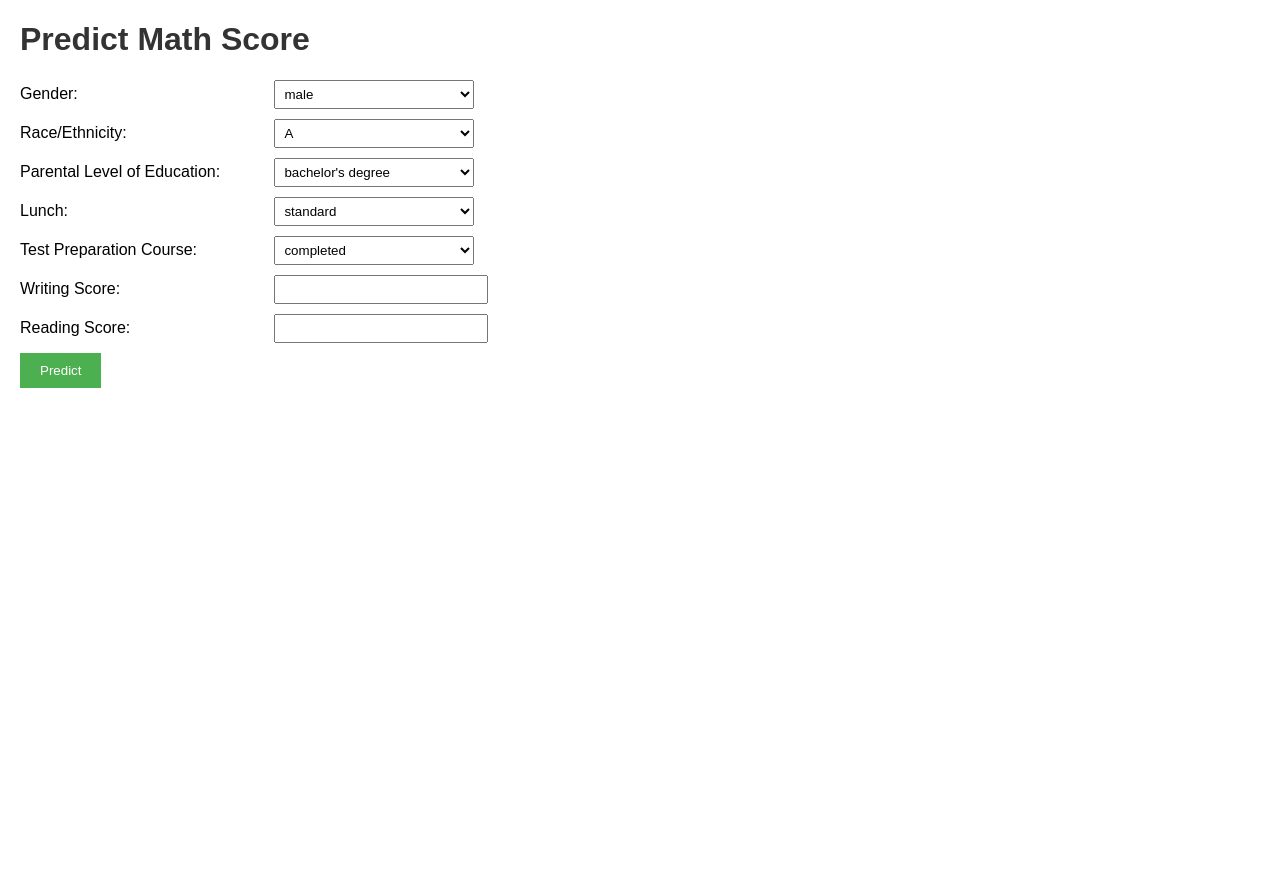
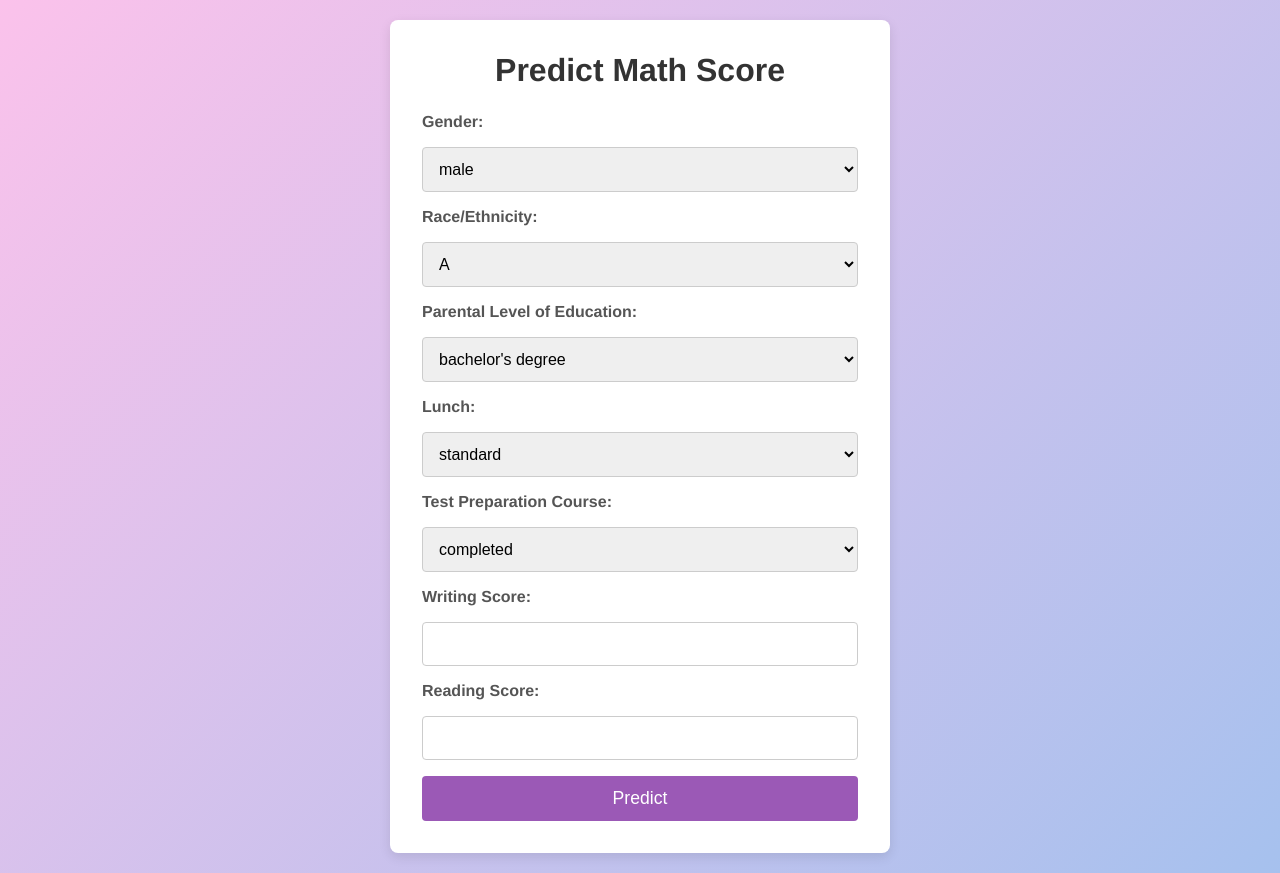
Before and after one commit to razim-manzoor/mlproject1, a Flask app: template app/templates/index.html in a window 1280 px wide. Before the commit the page ends 388 px from the top, so only its background shows below. Run offline with Flask 3, Linux system fonts and the light colour scheme; the template is opened without the code that fills it, so the values that code supplies are empty; parts of the project's set-up code (start-up, migrations or seed data) failed here and were passed over.

Commit message:
Added Custom CSS

```diff
--- a/app/static/style.css
+++ b/app/static/style.css
@@ -1,30 +1,94 @@
+/* Reset default styles */
+* {
+  margin: 0;
+  padding: 0;
+  box-sizing: border-box;
+}
+
+/* Body with a pastel gradient background, centered content */
 body {
-    font-family: Arial, sans-serif;
-    margin: 20px;
+  font-family: 'Helvetica Neue', Helvetica, Arial, sans-serif;
+  background: linear-gradient(135deg, #fbc2eb 0%, #a6c1ee 100%);
+  min-height: 100vh;
+  display: flex;
+  align-items: center;
+  justify-content: center;
+  padding: 20px;
 }
+
+/* Main container for the content */
+.container {
+  background: #ffffff;
+  border-radius: 8px;
+  box-shadow: 0 4px 12px rgba(0, 0, 0, 0.1);
+  width: 100%;
+  max-width: 500px;
+  padding: 2rem;
+}
+
+/* Heading styles */
 h1 {
-    color: #333;
+  text-align: center;
+  margin-bottom: 1.5rem;
+  color: #333;
+  font-size: 2rem;
 }
+
+/* Form styling with vertical spacing */
 form {
-    margin-top: 20px;
+  display: flex;
+  flex-direction: column;
+  gap: 1rem;
 }
+
+/* Label styling */
 label {
-    display: inline-block;
-    width: 250px;
-    margin-bottom: 10px;
+  font-size: 1rem;
+  font-weight: bold;
+  color: #555;
 }
-select, input[type="number"] {
-    width: 200px;
-    padding: 5px;
-    margin-bottom: 10px;
+
+/* Input and select styling */
+input[type="number"],
+input[type="text"],
+select {
+  padding: 0.75rem;
+  border: 1px solid #ccc;
+  border-radius: 4px;
+  font-size: 1rem;
+  transition: border 0.3s ease;
 }
+
+input[type="number"]:focus,
+input[type="text"]:focus,
+select:focus {
+  border-color: #9b59b6;
+  outline: none;
+}
+
+/* Submit button styling */
 input[type="submit"] {
-    padding: 10px 20px;
-    background-color: #4CAF50;
-    border: none;
-    color: white;
-    cursor: pointer;
+  background: #9b59b6;
+  color: #fff;
+  border: none;
+  border-radius: 4px;
+  padding: 0.75rem;
+  font-size: 1.1rem;
+  cursor: pointer;
+  transition: background 0.3s ease;
 }
+
 input[type="submit"]:hover {
-    background-color: #45a049;
+  background: #8e44ad;
 }
+
+/* Prediction display styling */
+.prediction {
+  background: #f0f3f4;
+  border-left: 5px solid #9b59b6;
+  padding: 1rem;
+  margin-top: 1.5rem;
+  font-size: 1.2rem;
+  color: #2c3e50;
+  text-align: center;
+}
--- a/app/templates/index.html
+++ b/app/templates/index.html
@@ -3,16 +3,17 @@
 <head>
     <meta charset="UTF-8">
     <title>ML Model Prediction</title>
-    <link rel="stylesheet" href="{{ url_for('static', filename='css/style.css') }}">
+    <link rel="stylesheet" href="{{ url_for('static', filename='style.css') }}">
 </head>
 <body>
+    <div class="container">
         <h1>Predict Math Score</h1>
         <form action="/predict" method="post">
             <label for="gender">Gender:</label>
             <select name="gender" required>
                 <option value="male">male</option>
                 <option value="female">female</option>
-        </select><br>
+            </select>
 
             <label for="race_ethnicity">Race/Ethnicity:</label>
             <select name="race_ethnicity" required>
@@ -21,7 +22,7 @@
                 <option value="group C">C</option>
                 <option value="group D">D</option>
                 <option value="group E">E</option>
-        </select><br>
+            </select>
 
             <label for="parental_level_of_education">Parental Level of Education:</label>
             <select name="parental_level_of_education" required>
@@ -30,30 +31,33 @@
                 <option value="master's degree">master's degree</option>
                 <option value="associate's degree">associate's degree</option>
                 <option value="high school">high school</option>
-        </select><br>
+            </select>
 
             <label for="lunch">Lunch:</label>
             <select name="lunch" required>
                 <option value="standard">standard</option>
                 <option value="free/reduced">free/reduced</option>
-        </select><br>
+            </select>
 
             <label for="test_preparation_course">Test Preparation Course:</label>
             <select name="test_preparation_course" required>
                 <option value="completed">completed</option>
                 <option value="none">none</option>
-        </select><br>
+            </select>
 
             <label for="writing_score">Writing Score:</label>
-        <input type="number" name="writing_score" step="any" required><br>
+            <input type="number" name="writing_score" step="any" required>
 
             <label for="reading_score">Reading Score:</label>
-        <input type="number" name="reading_score" step="any" required><br>
+            <input type="number" name="reading_score" step="any" required>
 
             <input type="submit" value="Predict">
         </form>
         {% if prediction_text %}
+        <div class="prediction">
             <h2>{{ prediction_text }}</h2>
+        </div>
         {% endif %}
+    </div>
 </body>
 </html>
```
Lines whose indentation alone changed are shown as unchanged.
